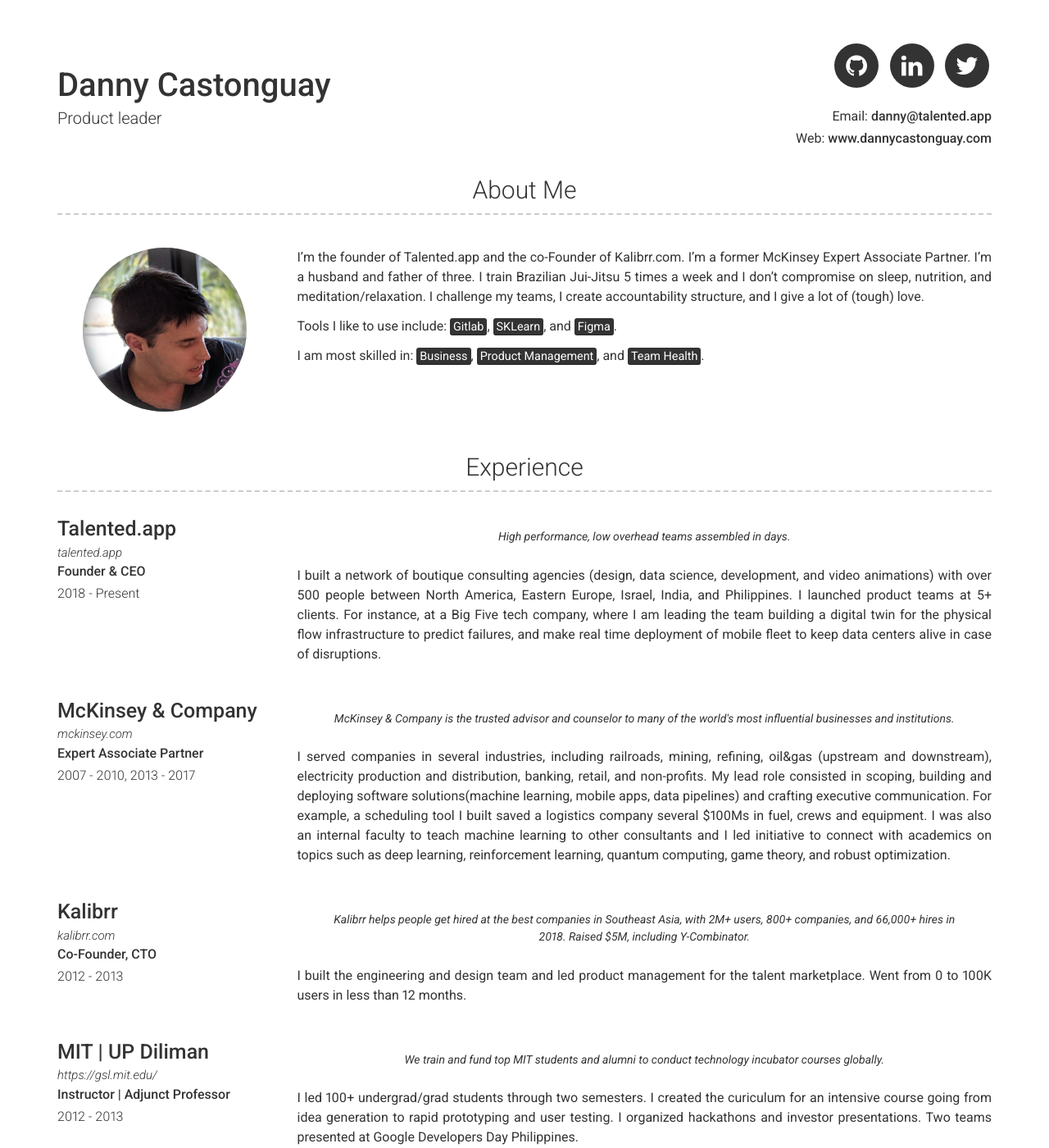
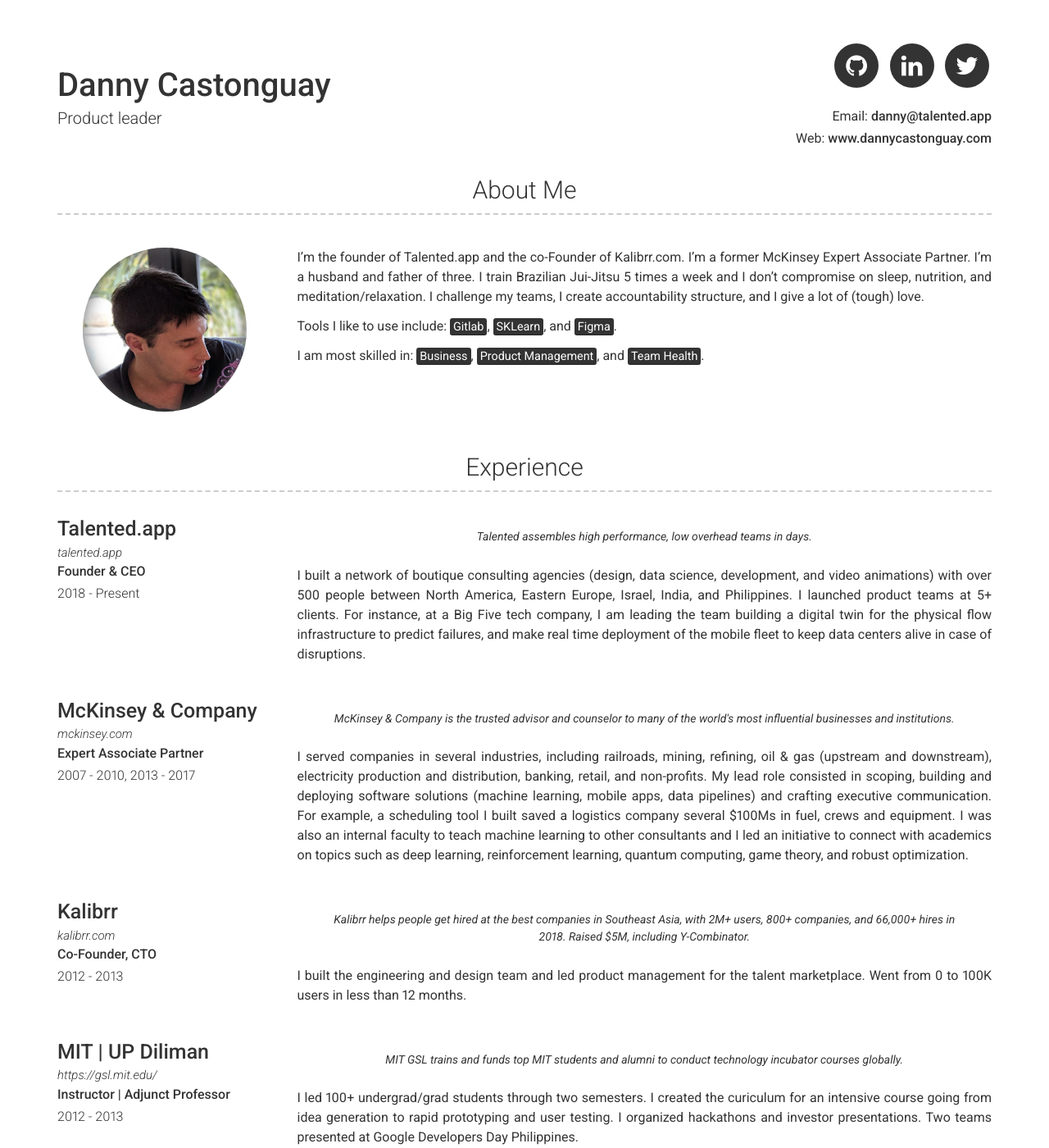
Before and after one commit to dannycastonguay/dannyresume, a Jekyll site: the page built from index.md, in a window 1280 px wide and 1400 px high. Shown: the whole window at 82% size. Built offline with Jekyll 4.4.1, drawn with Linux system fonts in a browser that asks for light colours.

Commit message:
Update experience.yml

```diff
--- a/_data/experience.yml
+++ b/_data/experience.yml
@@ -4,9 +4,9 @@
   job_title: Founder & CEO
   dates: 2018 - Present
   quote: >
-    High performance, low overhead teams assembled in days.
+    Talented assembles high performance, low overhead teams in days.
   description: | # this will include new lines to allow paragraphs
-    I built a network of boutique consulting agencies (design, data science, development, and video animations) with over 500 people between North America, Eastern Europe, Israel, India, and Philippines. I launched product teams at 5+ clients. For instance, at a Big Five tech company, where I am leading the team building a digital twin for the physical flow infrastructure to predict failures, and make real time deployment of mobile fleet to keep data centers alive in case of disruptions.
+    I built a network of boutique consulting agencies (design, data science, development, and video animations) with over 500 people between North America, Eastern Europe, Israel, India, and Philippines. I launched product teams at 5+ clients. For instance, at a Big Five tech company, I am leading the team building a digital twin for the physical flow infrastructure to predict failures, and make real time deployment of the mobile fleet to keep data centers alive in case of disruptions.
 
 - layout: left
   company: McKinsey & Company
@@ -16,8 +16,8 @@
   quote: >
     McKinsey & Company is the trusted advisor and counselor to many of the world's most influential businesses and institutions.
   description: | # this will include new lines to allow paragraphs
-    I served companies in several industries, including railroads, mining, refining, oil&gas (upstream and downstream), electricity production and distribution, banking, retail, and non-profits. My lead role consisted in scoping, building and deploying software solutions(machine learning, mobile apps, data pipelines) and crafting executive communication. For example, a scheduling tool I built saved a logistics company several $100Ms in fuel, crews and equipment.
-    I was also an internal faculty to teach machine learning to other consultants and I led initiative to connect with academics on topics such as deep learning, reinforcement learning, quantum computing, game theory, and robust optimization.
+    I served companies in several industries, including railroads, mining, refining, oil & gas (upstream and downstream), electricity production and distribution, banking, retail, and non-profits. My lead role consisted in scoping, building and deploying software solutions (machine learning, mobile apps, data pipelines) and crafting executive communication. For example, a scheduling tool I built saved a logistics company several $100Ms in fuel, crews and equipment.
+    I was also an internal faculty to teach machine learning to other consultants and I led an initiative to connect with academics on topics such as deep learning, reinforcement learning, quantum computing, game theory, and robust optimization.
 
 - layout: left
   company: Kalibrr
@@ -35,6 +35,6 @@
   job_title: Instructor | Adjunct Professor
   dates: 2012 - 2013
   quote: >
-    We train and fund top MIT students and alumni to conduct technology incubator courses globally.
+    MIT GSL trains and funds top MIT students and alumni to conduct technology incubator courses globally.
   description: | # this will include new lines to allow paragraphs
     I led 100+ undergrad/grad students through two semesters. I created the curiculum for an intensive course going from idea generation to rapid prototyping and user testing. I organized hackathons and investor presentations. Two teams presented at Google Developers Day Philippines.
```
